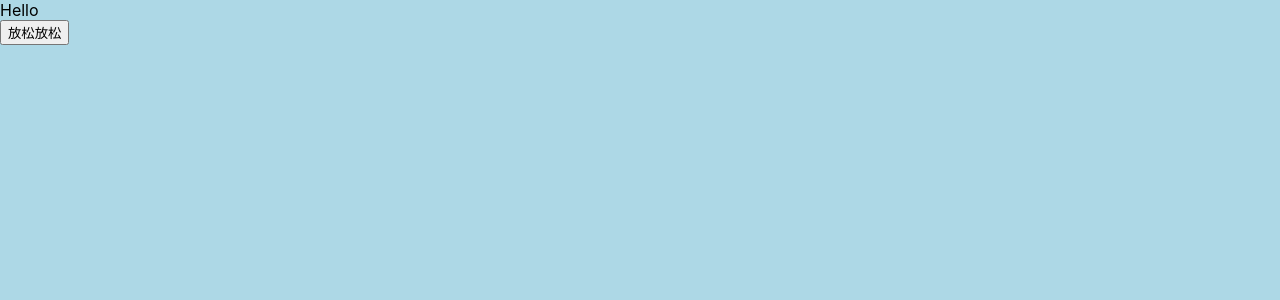
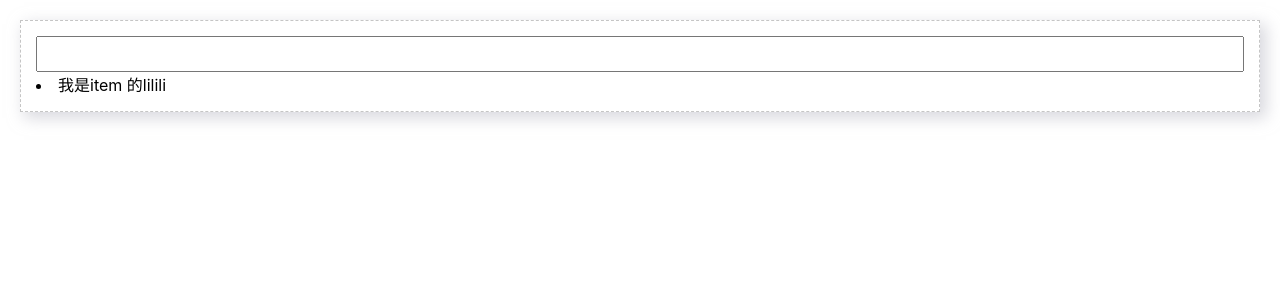
Before and after one commit to lusia-liu/react-leisure-h5, a React (Create React App) app: page / in a window 1280 px wide. Shown: the top 300 px of the page. Built offline with nearby package versions, Linux system fonts and the light colour scheme.

Commit message:
add TodoList related file

```diff
--- a/src/components/App/App.css
+++ /dev/null
@@ -1,8 +0,0 @@
-.App {
-  background-color: lightblue;
-  min-height: 100vh;
-}
-
-.App-header {
-
-}
--- a/src/components/App/App.jsx
+++ b/src/components/App/App.jsx
@@ -1,16 +1,12 @@
-import React from 'react'
-import { Button } from 'antd'
-import './App.css'
+import React, { Component } from 'react'
+import TodoList from '../TodoList/TodoList'
 
-class App extends React.Component {
+export default class App extends Component {
   render() {
     return (
-      <div className="App">
-        <div className="App-header">Hello</div>
-        <Button type="primary">放松放松</Button>
+      <div>
+        <TodoList />
       </div>
     )
   }
 }
-
-export default App
--- /dev/null
+++ b/src/components/TodoList/Header/index.css
@@ -0,0 +1,6 @@
+.header__input {
+  width: 100%;
+  padding: 8px;
+  font-size: 14px;
+  box-sizing: border-box;
+}
--- /dev/null
+++ b/src/components/TodoList/Header/index.jsx
@@ -0,0 +1,12 @@
+import React, { Component } from 'react'
+import './index.css'
+
+export default class Header extends Component {
+  render() {
+    return (
+      <div className="header">
+        <input className="header__input" type="text" />
+      </div>
+    )
+  }
+}
--- /dev/null
+++ b/src/components/TodoList/Item/index.jsx
@@ -0,0 +1,12 @@
+import React, { Component } from 'react'
+import './index.css'
+
+export default class Item extends Component {
+  render() {
+    return (
+      <li>
+        我是item 的lilili
+      </li>
+    )
+  }
+}
--- /dev/null
+++ b/src/components/TodoList/List/index.jsx
@@ -0,0 +1,13 @@
+import React, { Component } from 'react'
+import Item from '../Item'
+import './index.css'
+
+export default class List extends Component {
+  render() {
+    return (
+      <div className="list">
+        <Item />
+      </div>
+    )
+  }
+}
--- /dev/null
+++ b/src/components/TodoList/TodoList.css
@@ -0,0 +1,11 @@
+.todo-list-container {
+  /*background-color: aliceblue;*/
+}
+
+.todo-list-box {
+  margin: 20px;
+  padding: 15px;
+  border: 1px dashed #c5c5c5;
+  box-shadow: 5px 5px 15px 1px rgba(190, 190, 200, .6);
+  box-sizing: border-box;
+}
--- /dev/null
+++ b/src/components/TodoList/TodoList.jsx
@@ -0,0 +1,17 @@
+import React, { Component } from 'react'
+import Header from './Header'
+import List from './List'
+import './TodoList.css'
+
+export default class TodoList extends Component {
+  render() {
+    return (
+      <div className="todo-list-container">
+        <div className="todo-list-box">
+          <Header />
+          <List />
+        </div>
+      </div>
+    )
+  }
+}
```
Also changed, not shown: src/components/TodoList/Item/index.css (added), src/components/TodoList/List/index.css (added).
